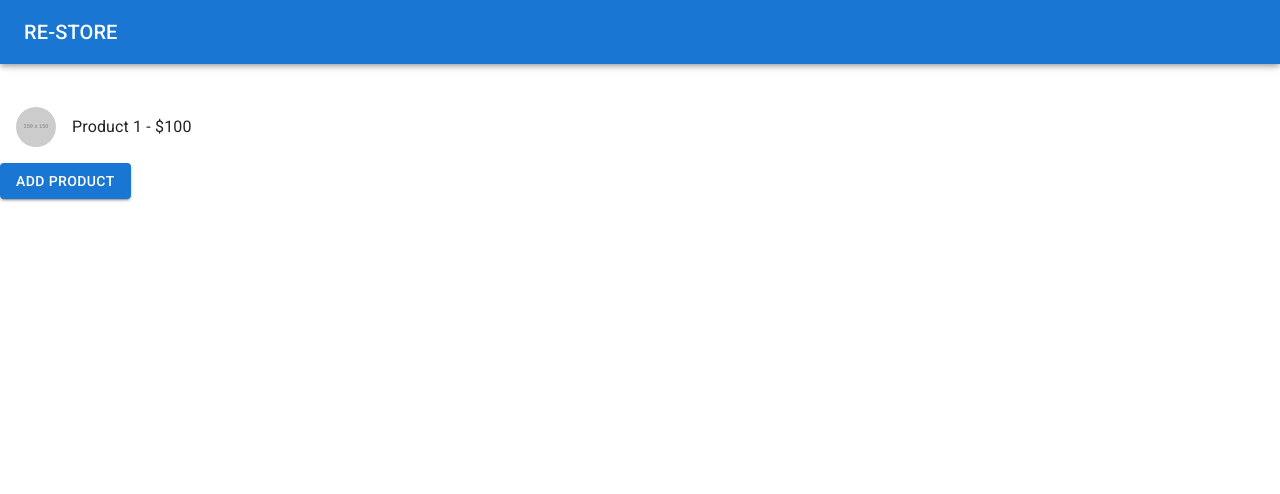
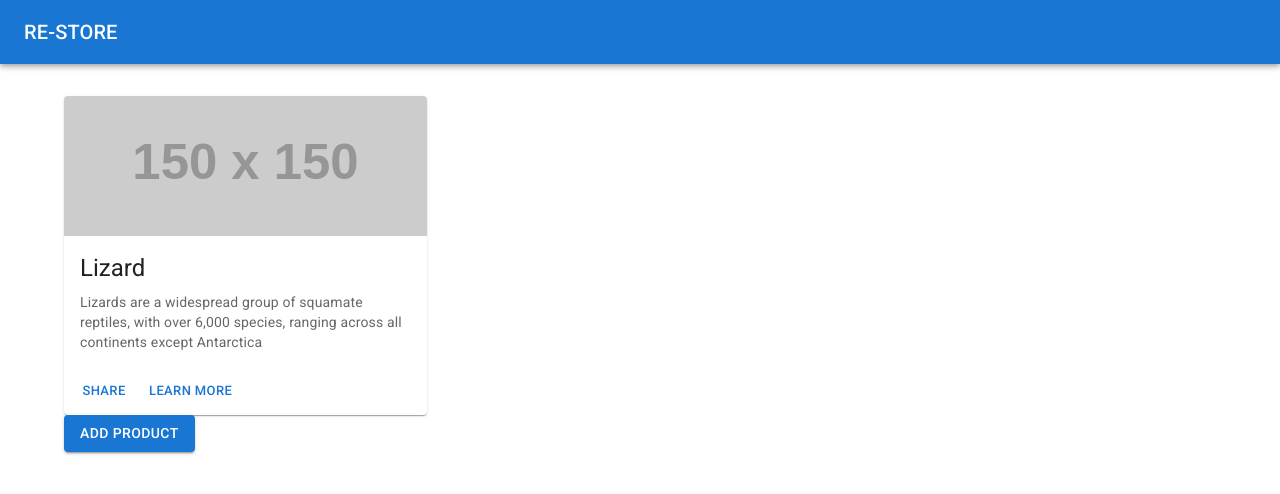
Before and after one commit to srknea/ReStore, a React (Vite) app in the folder client/: page / in a window 1280 px wide. Both pictures are taken after a click on the button "ADD PRODUCT". Shown: the top 494 px of the page. Built offline with nearby package versions, Linux system fonts and the light colour scheme; no server answers.

Commit message:
Adding cards for our individual products

```diff
--- a/client/src/app/layout/App.tsx
+++ b/client/src/app/layout/App.tsx
@@ -1,7 +1,7 @@
 import { useState, useEffect } from "react";
 import {Product} from "../models/product";
 import Catalog from "../../features/catalog/Catalog";
-import { CssBaseline } from "@mui/material";
+import { Container, CssBaseline } from "@mui/material";
 import Header from "./Header";
 
 function App() {
@@ -29,7 +29,9 @@
     <>
       <CssBaseline/>
       <Header/>
-      <Catalog products={products} addProduct = {addProduct}/>
+      <Container>
+        <Catalog products={products} addProduct = {addProduct}/>
+      </Container>
     </>
   )
 }
--- a/client/src/app/layout/Header.tsx
+++ b/client/src/app/layout/Header.tsx
@@ -2,7 +2,7 @@
 
 export default function Header(){
     return(
-        <AppBar>
+        <AppBar position='static' sx={{mb: 4}}>
             <Toolbar>
                 <Typography variant="h6">RE-STORE</Typography>
             </Toolbar>
--- a/client/src/features/catalog/Catalog.tsx
+++ b/client/src/features/catalog/Catalog.tsx
@@ -10,8 +10,6 @@
 export default function Catalog({products, addProduct}: Props){
     return(
         <>
-            <h1>Catalog</h1>
-
             <ProductList products={products}/>
 
             <Button variant="contained" onClick={addProduct}>Add Product</Button>
--- a/client/src/features/catalog/ProductCard.tsx
+++ b/client/src/features/catalog/ProductCard.tsx
@@ -1,4 +1,4 @@
-import { ListItem, ListItemAvatar, Avatar, ListItemText } from "@mui/material";
+import { Button, Card, CardActions, CardContent, CardMedia, Typography } from "@mui/material";
 import { Product } from "../../app/models/product";
 
 interface Props{
@@ -7,14 +7,25 @@
 
 export default function ProductCard({product}: Props){
     return(
-        <ListItem key={product.id}>
-            <ListItemAvatar>
-                <Avatar src={product.pictureUrl}/>
-            </ListItemAvatar>
-
-            <ListItemText>
-                {product.name} - ${product.price}
-            </ListItemText>
-        </ListItem>
+        <Card>
+        <CardMedia
+          sx={{ height: 140 }}
+          image="https://via.placeholder.com/150"
+          title="green iguana"
+        />
+        <CardContent>
+          <Typography gutterBottom variant="h5" component="div">
+            Lizard
+          </Typography>
+          <Typography variant="body2" color="text.secondary">
+            Lizards are a widespread group of squamate reptiles, with over 6,000
+            species, ranging across all continents except Antarctica
+          </Typography>
+        </CardContent>
+        <CardActions>
+          <Button size="small">Share</Button>
+          <Button size="small">Learn More</Button>
+        </CardActions>
+      </Card>
     )
 }
--- a/client/src/features/catalog/ProductList.tsx
+++ b/client/src/features/catalog/ProductList.tsx
@@ -1,4 +1,4 @@
-import { List } from "@mui/material";
+import { Grid, List } from "@mui/material";
 import { Product } from "../../app/models/product";
 import ProductCard from "./ProductCard";
 
@@ -8,10 +8,12 @@
 
 export default function ProductList({products}: Props){
     return(
-        <List>
+        <Grid container spacing={4}>
             {products.map(product => (
-                <ProductCard key={product.id} product={product}/>
+                <Grid item xs={4} key={product.id}>
+                    <ProductCard  product={product}/>
+                </Grid>
             ))}
-        </List>
+        </Grid>
     )
 }
```
Also changed, not shown: 2 other files (tests, documents, lock files or other folders).
